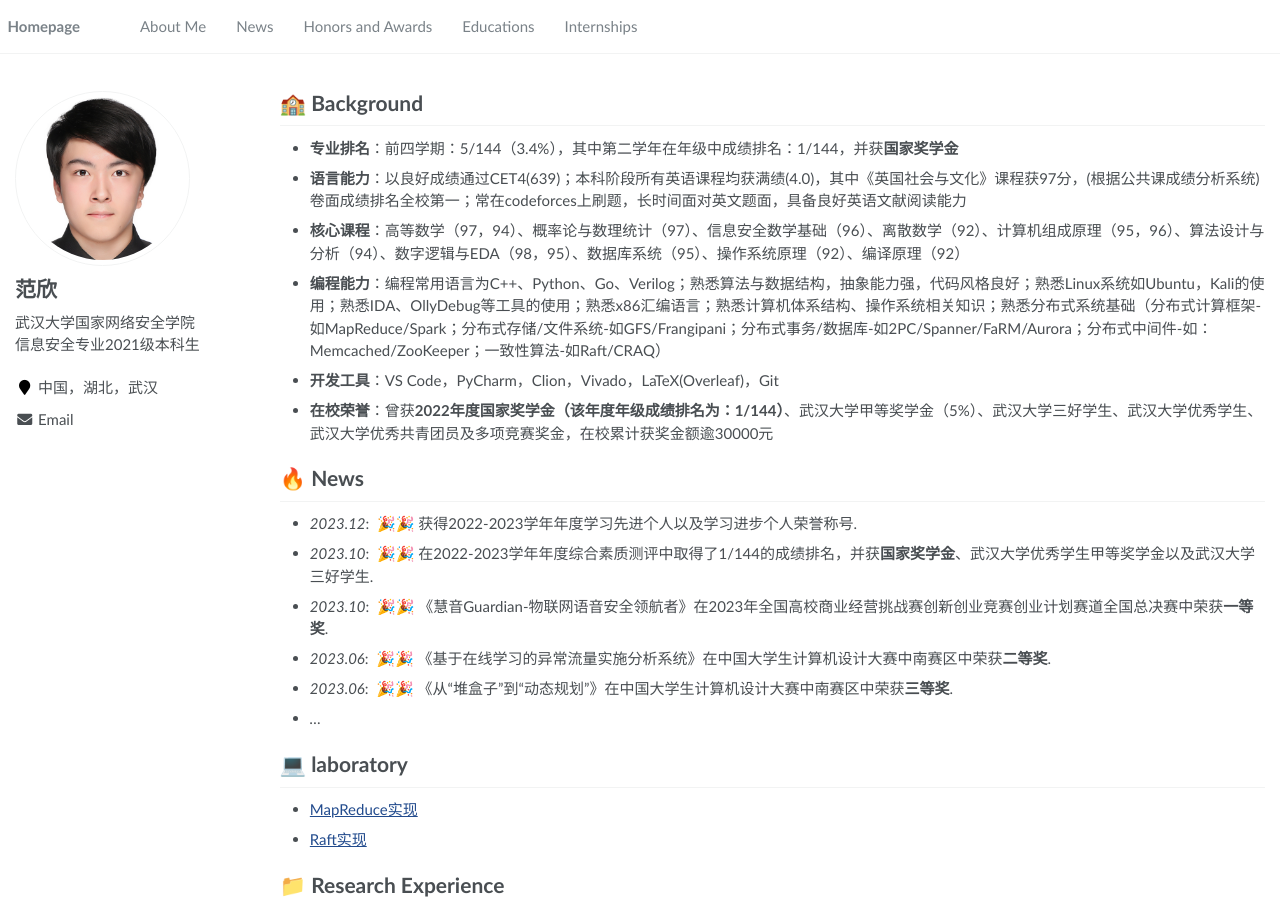
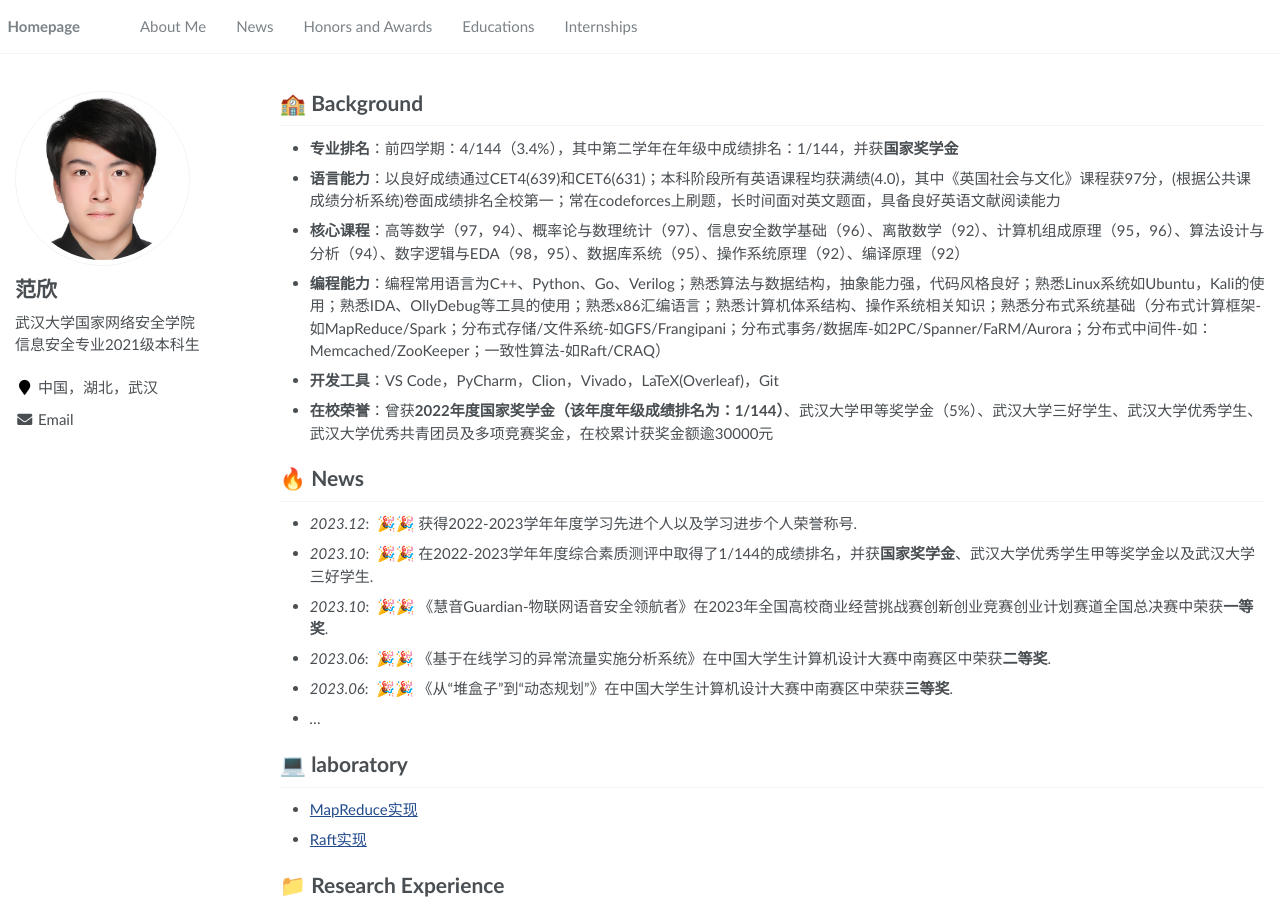
Before and after one commit to fx23333/fx23333.github.io, a Jekyll site: the page built from _pages/about.md, in a window 1280 px wide and 900 px high. Built offline with Jekyll 4.4.1, drawn with Linux system fonts in a browser that asks for light colours; some web fonts are replaced.

Commit message:
2024-03-10

```diff
--- a/_pages/about.md
+++ b/_pages/about.md
@@ -22,8 +22,8 @@ redirect_from:
 <link rel="stylesheet" type="text/css" href="../assets/css/newfont.css">
 
 # 🏫 Background
-- **专业排名**：前四学期：5/144（3.4%），其中第二学年在年级中成绩排名：1/144，并获**国家奖学金**
-- **语言能力**：以良好成绩通过CET4(639)；本科阶段所有英语课程均获满绩(4.0)，其中《英国社会与文化》课程获97分，(根据公共课成绩分析系统)卷面成绩排名全校第一；常在codeforces上刷题，长时间面对英文题面，具备良好英语文献阅读能力
+- **专业排名**：前四学期：4/144（3.4%），其中第二学年在年级中成绩排名：1/144，并获**国家奖学金**
+- **语言能力**：以良好成绩通过CET4(639)和CET6(631)；本科阶段所有英语课程均获满绩(4.0)，其中《英国社会与文化》课程获97分，(根据公共课成绩分析系统)卷面成绩排名全校第一；常在codeforces上刷题，长时间面对英文题面，具备良好英语文献阅读能力
 - **核心课程**：高等数学（97，94）、概率论与数理统计（97）、信息安全数学基础（96）、离散数学（92）、计算机组成原理（95，96）、算法设计与分析（94）、数字逻辑与EDA（98，95）、数据库系统（95）、操作系统原理（92）、编译原理（92）
 - **编程能力**：编程常用语言为C++、Python、Go、Verilog；熟悉算法与数据结构，抽象能力强，代码风格良好；熟悉Linux系统如Ubuntu，Kali的使用；熟悉IDA、OllyDebug等工具的使用；熟悉x86汇编语言；熟悉计算机体系结构、操作系统相关知识；熟悉分布式系统基础（分布式计算框架-如MapReduce/Spark；分布式存储/文件系统-如GFS/Frangipani；分布式事务/数据库-如2PC/Spanner/FaRM/Aurora；分布式中间件-如：Memcached/ZooKeeper；一致性算法-如Raft/CRAQ）
 - **开发工具**：VS Code，PyCharm，Clion，Vivado，LaTeX(Overleaf)，Git
```
